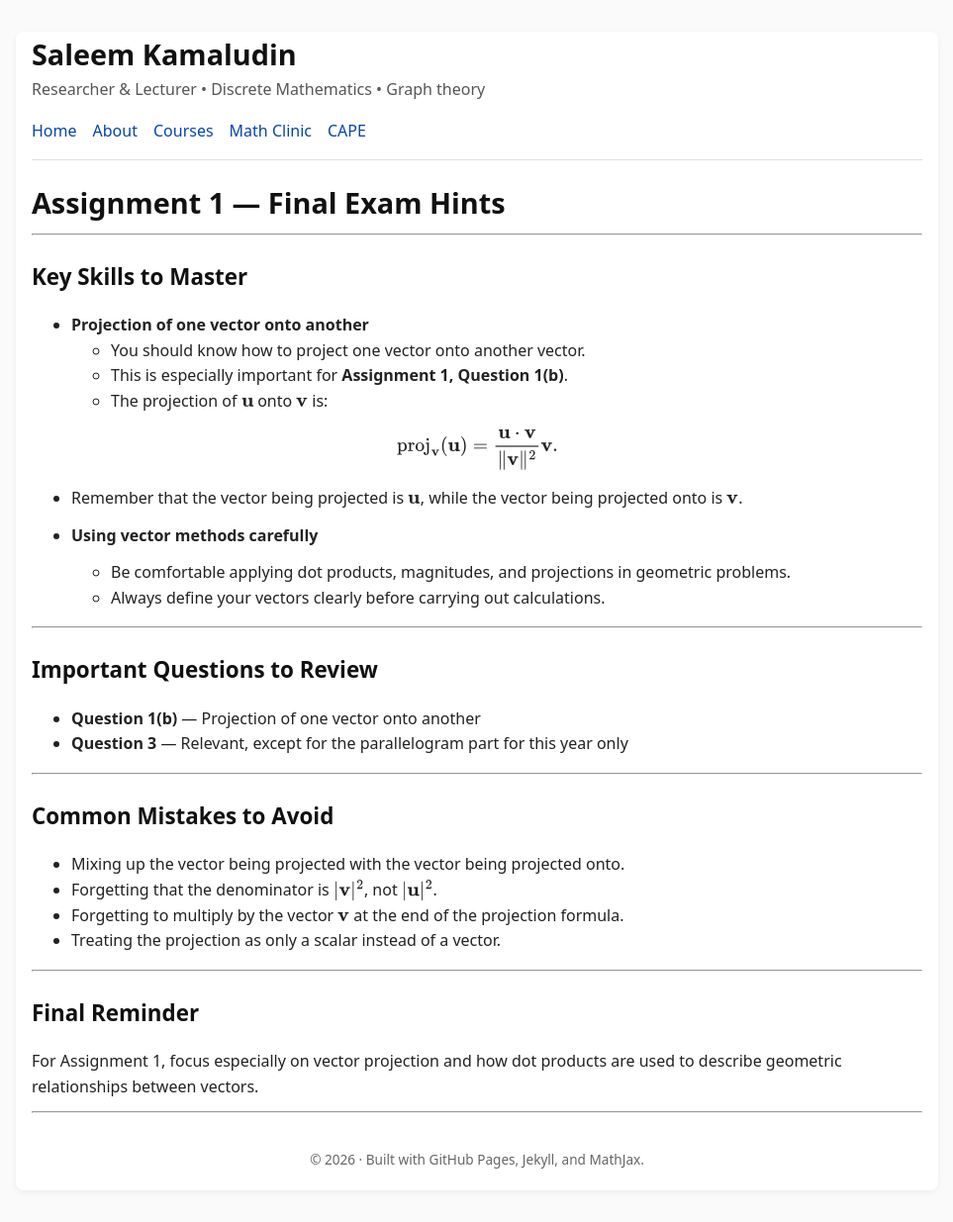
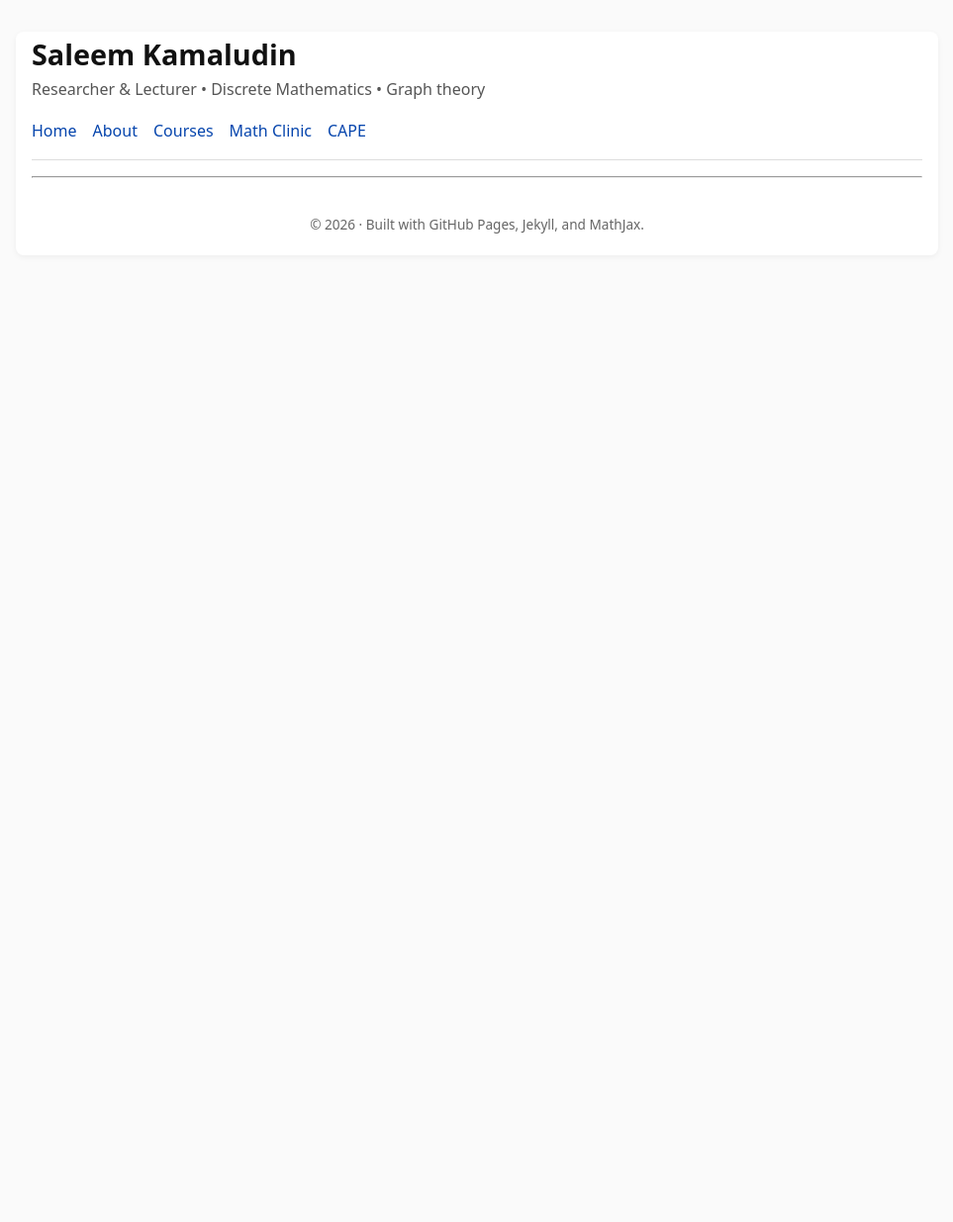
Before and after one commit to SaleemKamaludin/SaleemKamaludin.github.io, a Jekyll site: the page built from courses/intro-linear-geometry/final-exam-hints/assignment-1/index.md, in a window 1280 px wide. Shown: the whole page at 99% size, without its empty margins (158-1121 px from the left). Built offline with Jekyll 4.4.1, drawn with Linux system fonts in a browser that asks for light colours; after the commit the page ends 900 px from its top, so only the background shows below that.

Commit message:
Update index.md

```diff
--- a/courses/intro-linear-geometry/final-exam-hints/assignment-1/index.md
+++ b/courses/intro-linear-geometry/final-exam-hints/assignment-1/index.md
@@ -4,7 +4,7 @@ title: Assignment 1 — Final Exam Hints
 permalink: /courses/intro-linear-geometry/final-exam-hints/assignment-1/
 ---
 
-# Assignment 1 — Final Exam Hints
+<!-- # Assignment 1 — Final Exam Hints
 
 ---
 
@@ -47,4 +47,4 @@ $$
 
 ## Final Reminder
 
-For Assignment 1, focus especially on vector projection and how dot products are used to describe geometric relationships between vectors.
+For Assignment 1, focus especially on vector projection and how dot products are used to describe geometric relationships between vectors. -->
```
